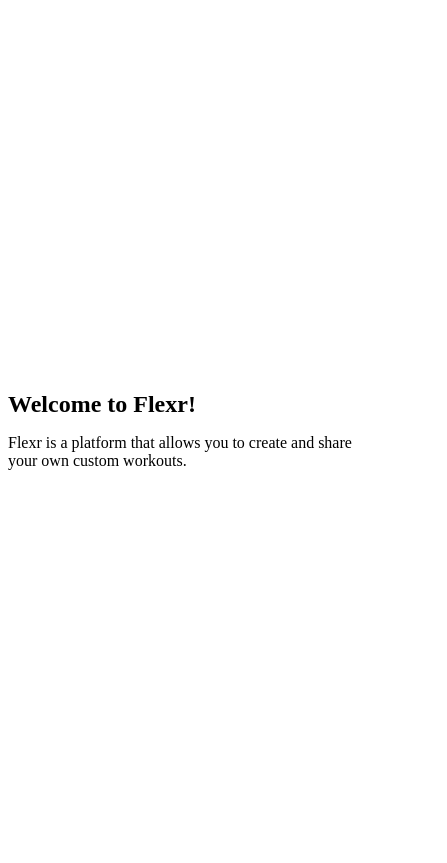
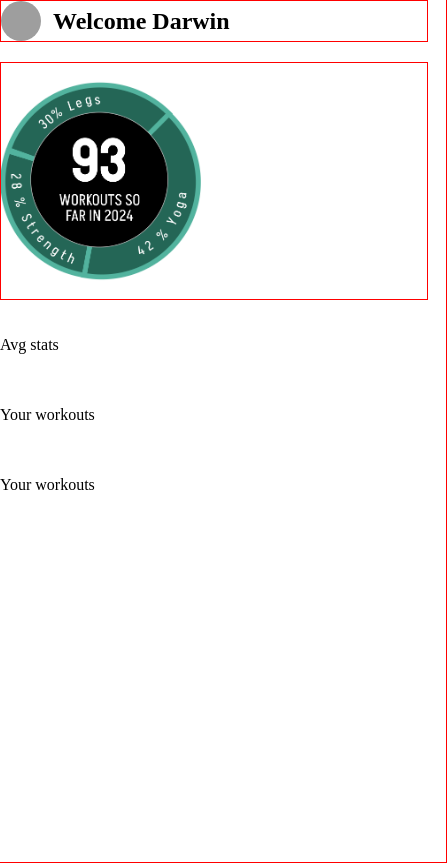
Before and after one commit to williamcaamot/arcturus, a React (Vite) app in the folder frontend/: page / in a window 390 px wide. Shown: the whole page, 447 px wide, since content can reach past the window. Built offline with nearby package versions, Linux system fonts and the light colour scheme; grey boxes are pictures that could not be loaded.

Commit message:
Started forming the mobile landingpage

```diff
--- a/frontend/src/pages/landingpage/LandingPage.tsx
+++ b/frontend/src/pages/landingpage/LandingPage.tsx
@@ -2,9 +2,24 @@
 
 const LandingPage= () => {
     return (
-        <div>
-            <h1>Welcome to Flexr!</h1>
-            <p>Flexr is a platform that allows you to create and share your own custom workouts.</p>
+        <div className="landingContainer">
+            <div className="landingWelcomeCont">
+                <img src="https://www.w3schools.com/howto/img_avatar.png" alt="Avatar" className="landingWelcomeProfilePicture"/>
+                <h2 style={{margin: 0}}>Welcome Darwin</h2>
+            </div>
+            <div className="landingStatsCont">
+                <img src="../../../public/images/statsCircle.png" alt="statsPlaceholder" className="tmpStatsImg"/>
+
+            </div>
+            <div className="landingAvgStatsCont">
+                <p>Avg stats</p>
+            </div>
+            <div className="landingYourWorkoutCont">
+                <p>Your workouts</p>
+            </div>
+            <div className="landingExercisesCont">
+                <p>Your workouts</p>
+            </div>
         </div>
     );
 };
--- a/frontend/src/pages/landingpage/styles/landingPage.css
+++ b/frontend/src/pages/landingpage/styles/landingPage.css
@@ -3,6 +3,8 @@
     justify-content: center;
     align-items: center;
     height: 100vh;
+    padding: 0;
+    margin: 0;
 }
 
 .container {
@@ -17,3 +19,43 @@
 p {
     font-size: 16px;
 }
+
+.landingContainer {
+    display: flex;
+    flex-direction: column;
+    gap: 20px;
+    padding: 18px 18px;
+    min-width: 390px;
+    min-height: 844px;
+    width: 100%;
+    height: 100%;
+    border: 1px solid red;
+}
+
+.landingWelcomeCont {
+    display: flex;
+    gap: 12px;
+    border: 1px solid red;
+    align-items: center;
+
+}
+
+.landingWelcomeProfilePicture {
+    width: 40px;
+    height: 40px;
+    border-radius: 50%;
+}
+
+.tmpStatsImg {
+    width: 200px;
+    height: 200px;
+
+}
+
+.landingStatsCont {
+    display: flex;
+    gap: 12px;
+    border: 1px solid red;
+    align-items: center;
+    padding: 18px 0px;
+}
```
Also changed, not shown: frontend/public/images/statsCircle.png (added).
